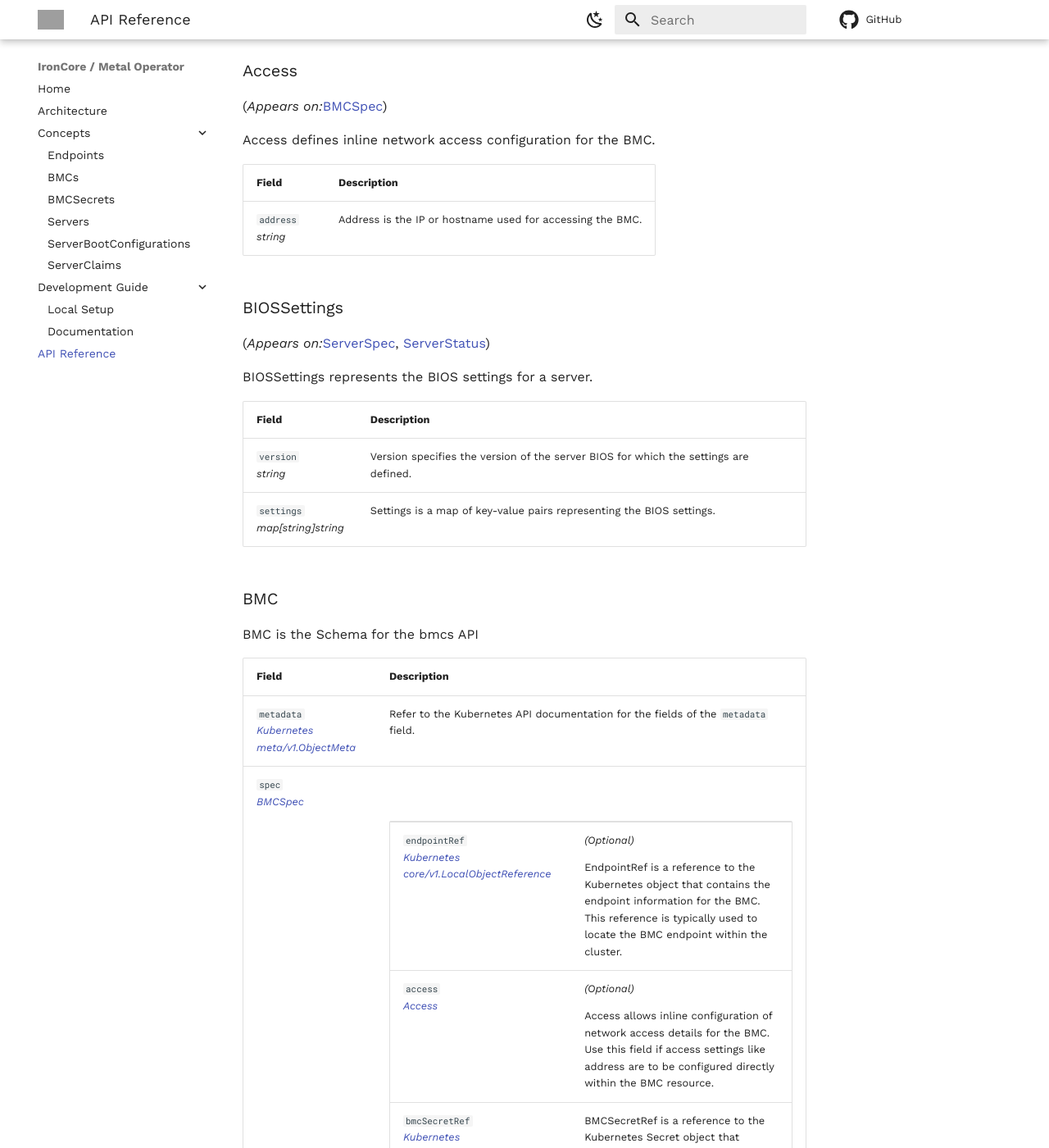
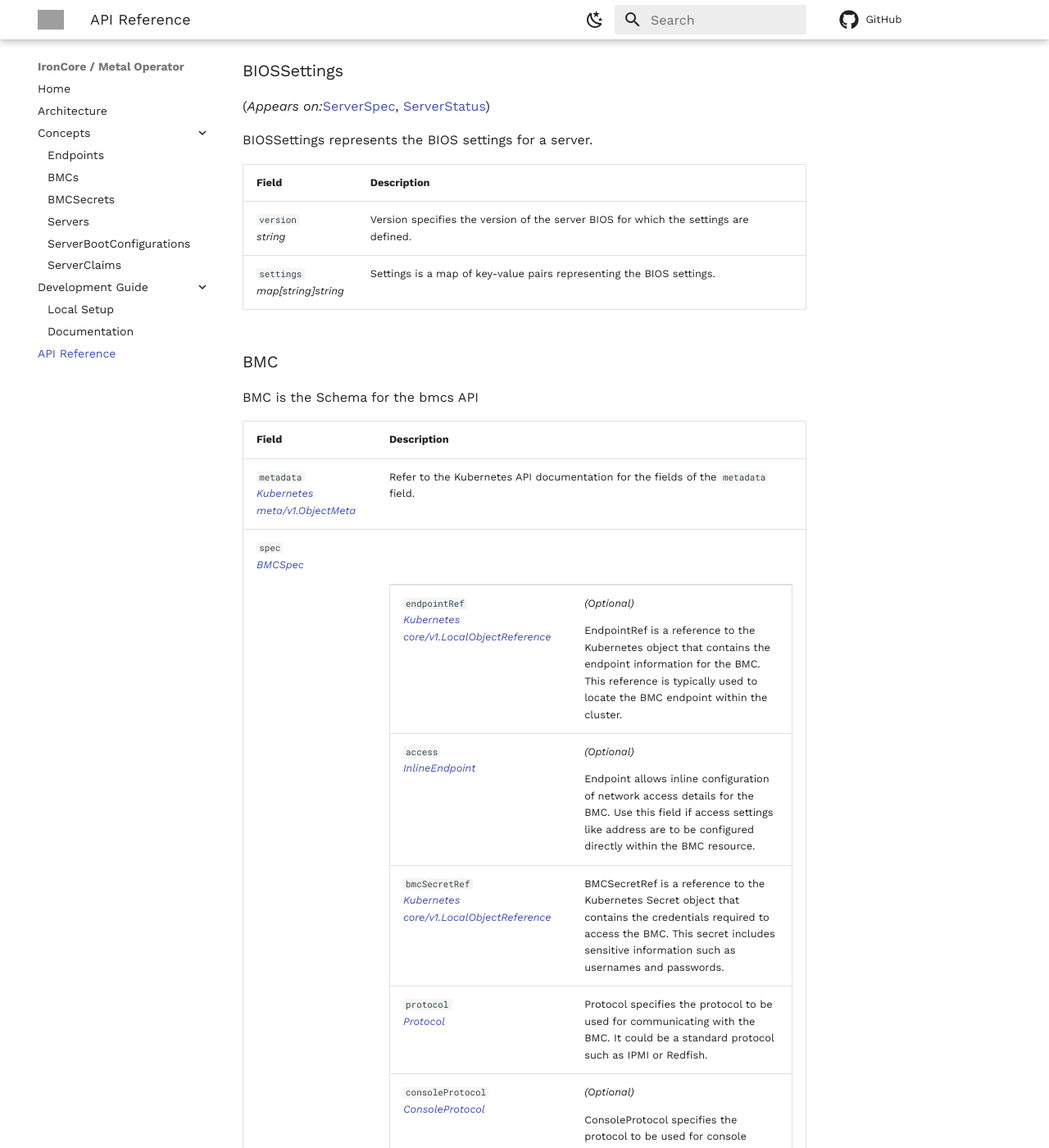
Before and after one commit to ironcore-dev/metal-operator, an MkDocs documentation site: the page built from docs/api-reference/api.md, in a window 1280 px wide and 1400 px high, scrolled down 408 px. Shown: the whole window at 82% size. Built offline with MkDocs 1.6.1 and Material for MkDocs 9.7.7, drawn with Linux system fonts in a browser that asks for light colours; comment, search, counter and statistics services are not loaded; some of the changed text lies outside the part shown; grey boxes are pictures that could not be loaded.

Commit message:
Update API reference docs

```diff
--- a/docs/api-reference/api.md
+++ b/docs/api-reference/api.md
@@ -10,35 +10,6 @@
 </div>
 Resource Types:
 <ul></ul>
-<h3 id="metal.ironcore.dev/v1alpha1.Access">Access
-</h3>
-<p>
-(<em>Appears on:</em><a href="#metal.ironcore.dev/v1alpha1.BMCSpec">BMCSpec</a>)
-</p>
-<div>
-<p>Access defines inline network access configuration for the BMC.</p>
-</div>
-<table>
-<thead>
-<tr>
-<th>Field</th>
-<th>Description</th>
-</tr>
-</thead>
-<tbody>
-<tr>
-<td>
-<code>address</code><br/>
-<em>
-string
-</em>
-</td>
-<td>
-<p>Address is the IP or hostname used for accessing the BMC.</p>
-</td>
-</tr>
-</tbody>
-</table>
 <h3 id="metal.ironcore.dev/v1alpha1.BIOSSettings">BIOSSettings
 </h3>
 <p>
@@ -138,14 +109,14 @@
 <td>
 <code>access</code><br/>
 <em>
-<a href="#metal.ironcore.dev/v1alpha1.Access">
-Access
+<a href="#metal.ironcore.dev/v1alpha1.InlineEndpoint">
+InlineEndpoint
 </a>
 </em>
 </td>
 <td>
 <em>(Optional)</em>
-<p>Access allows inline configuration of network access details for the BMC.
+<p>Endpoint allows inline configuration of network access details for the BMC.
 Use this field if access settings like address are to be configured directly within the BMC resource.</p>
 </td>
 </tr>
@@ -427,14 +398,14 @@
 <td>
 <code>access</code><br/>
 <em>
-<a href="#metal.ironcore.dev/v1alpha1.Access">
-Access
+<a href="#metal.ironcore.dev/v1alpha1.InlineEndpoint">
+InlineEndpoint
 </a>
 </em>
 </td>
 <td>
 <em>(Optional)</em>
-<p>Access allows inline configuration of network access details for the BMC.
+<p>Endpoint allows inline configuration of network access details for the BMC.
 Use this field if access settings like address are to be configured directly within the BMC resource.</p>
 </td>
 </tr>
@@ -900,7 +871,7 @@
 <h3 id="metal.ironcore.dev/v1alpha1.IP">IP
 </h3>
 <p>
-(<em>Appears on:</em><a href="#metal.ironcore.dev/v1alpha1.BMCStatus">BMCStatus</a>, <a href="#metal.ironcore.dev/v1alpha1.EndpointSpec">EndpointSpec</a>, <a href="#metal.ironcore.dev/v1alpha1.NetworkInterface">NetworkInterface</a>)
+(<em>Appears on:</em><a href="#metal.ironcore.dev/v1alpha1.BMCStatus">BMCStatus</a>, <a href="#metal.ironcore.dev/v1alpha1.EndpointSpec">EndpointSpec</a>, <a href="#metal.ironcore.dev/v1alpha1.InlineEndpoint">InlineEndpoint</a>, <a href="#metal.ironcore.dev/v1alpha1.NetworkInterface">NetworkInterface</a>)
 </p>
 <div>
 <p>IP is an IP address.</p>
@@ -983,6 +954,48 @@
 determined.</p>
 </td>
 </tr></tbody>
+</table>
+<h3 id="metal.ironcore.dev/v1alpha1.InlineEndpoint">InlineEndpoint
+</h3>
+<p>
+(<em>Appears on:</em><a href="#metal.ironcore.dev/v1alpha1.BMCSpec">BMCSpec</a>)
+</p>
+<div>
+<p>InlineEndpoint defines inline network access configuration for the BMC.</p>
+</div>
+<table>
+<thead>
+<tr>
+<th>Field</th>
+<th>Description</th>
+</tr>
+</thead>
+<tbody>
+<tr>
+<td>
+<code>macAddress</code><br/>
+<em>
+string
+</em>
+</td>
+<td>
+<p>MACAddress is the MAC address of the endpoint.</p>
+</td>
+</tr>
+<tr>
+<td>
+<code>ip</code><br/>
+<em>
+<a href="#metal.ironcore.dev/v1alpha1.IP">
+IP
+</a>
+</em>
+</td>
+<td>
+<p>IP is the IP address of the BMC.</p>
+</td>
+</tr>
+</tbody>
 </table>
 <h3 id="metal.ironcore.dev/v1alpha1.NetworkInterface">NetworkInterface
 </h3>
```
